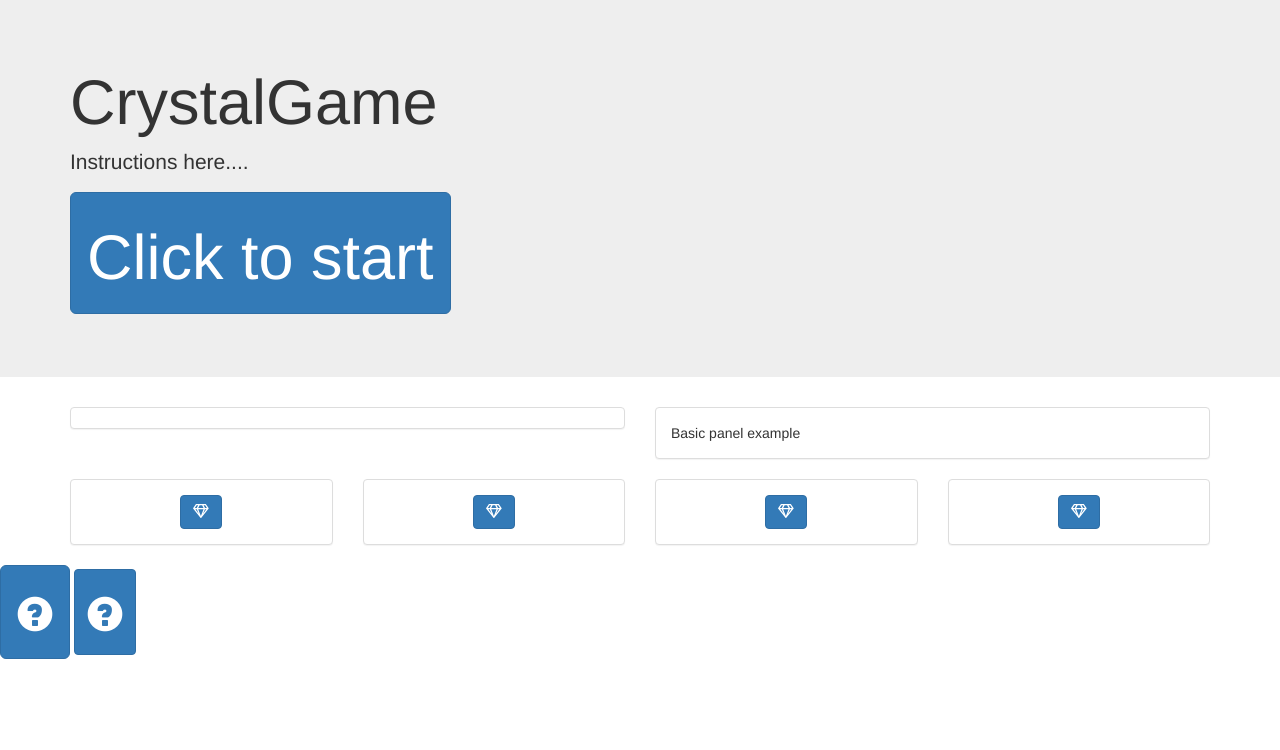
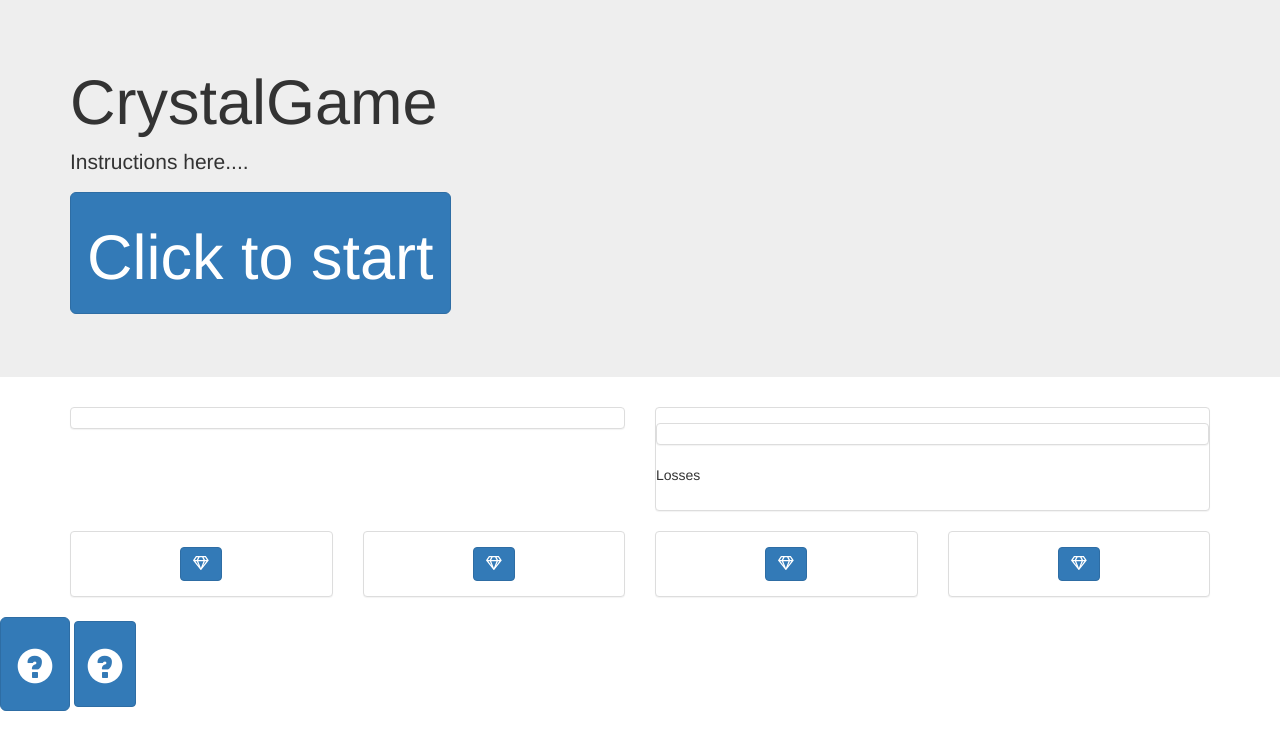
Before and after one commit to rmzcaro/week-4-game, a plain HTML site: page index.html in a window 1280 px wide. Drawn offline with nearby package versions, Linux system fonts and the light colour scheme.

Commit message:
added score keeper

```diff
--- a/index.html
+++ b/index.html
@@ -32,7 +32,7 @@
   </div>
 </div>
 
-<!-- this is where the random number will appear at beginning of game -->
+<!-- this is where the random number will appear in #random-number at beginning of game -->
 <div class="container">
 <div class="row">
   <div class="col-md-6">
@@ -45,7 +45,16 @@
   <div class="col-md-6">
       <div class="panel panel-default">
           <div class="panel-body">
-             Basic panel example
+            <div class="row">
+                <div class="panel panel-default">
+                    <h1 class="text-center"</h1>
+                  </div>
+            </div>
+            <div class="row">
+              <p>Losses</p>
+              </div>
+
+
           </div>
         </div>
 
```
